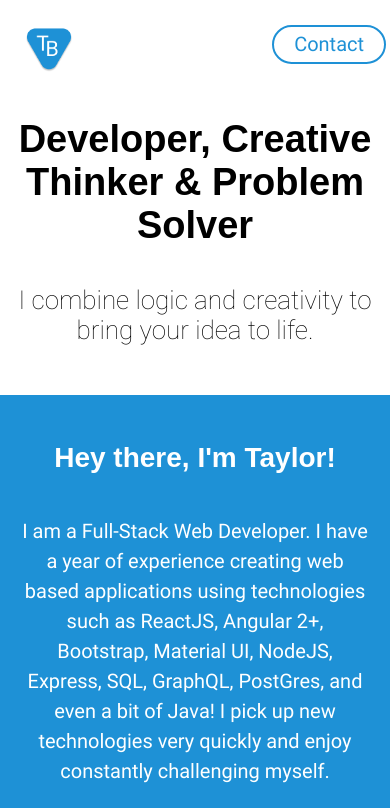
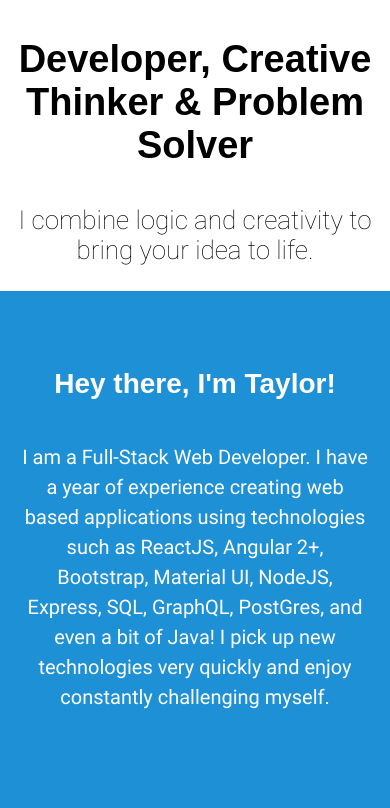
Before and after one commit to TaylorBelk1/Portfolio, a React (Create React App) app: page / in a window 390 px wide. Shown: the top 808 px of the page. Built offline with nearby package versions, Linux system fonts and the light colour scheme; no server answers; a web font is replaced by a local one.

Commit message:
changes to mobile

```diff
--- a/src/components/styles/reusable/variables.js
+++ b/src/components/styles/reusable/variables.js
@@ -16,5 +16,5 @@
     lgMobile: '@media(max-width: 750px)',
     mobile: '@media(max-width: 600px)',
     xs: '@media(max-width: 480px)',
-    atomic: '@media(max-width: 340px)'
+    atomic: '@media(max-width: 420px)'
 }
```
